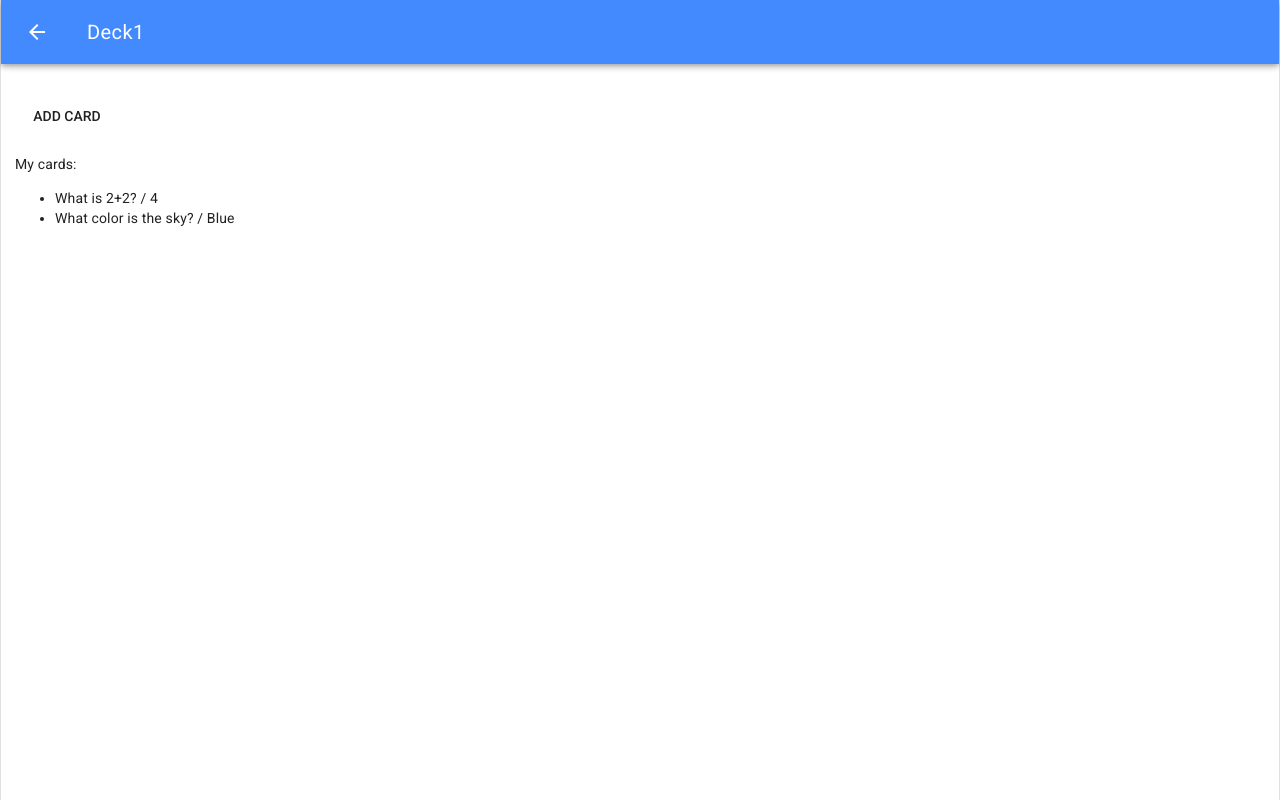
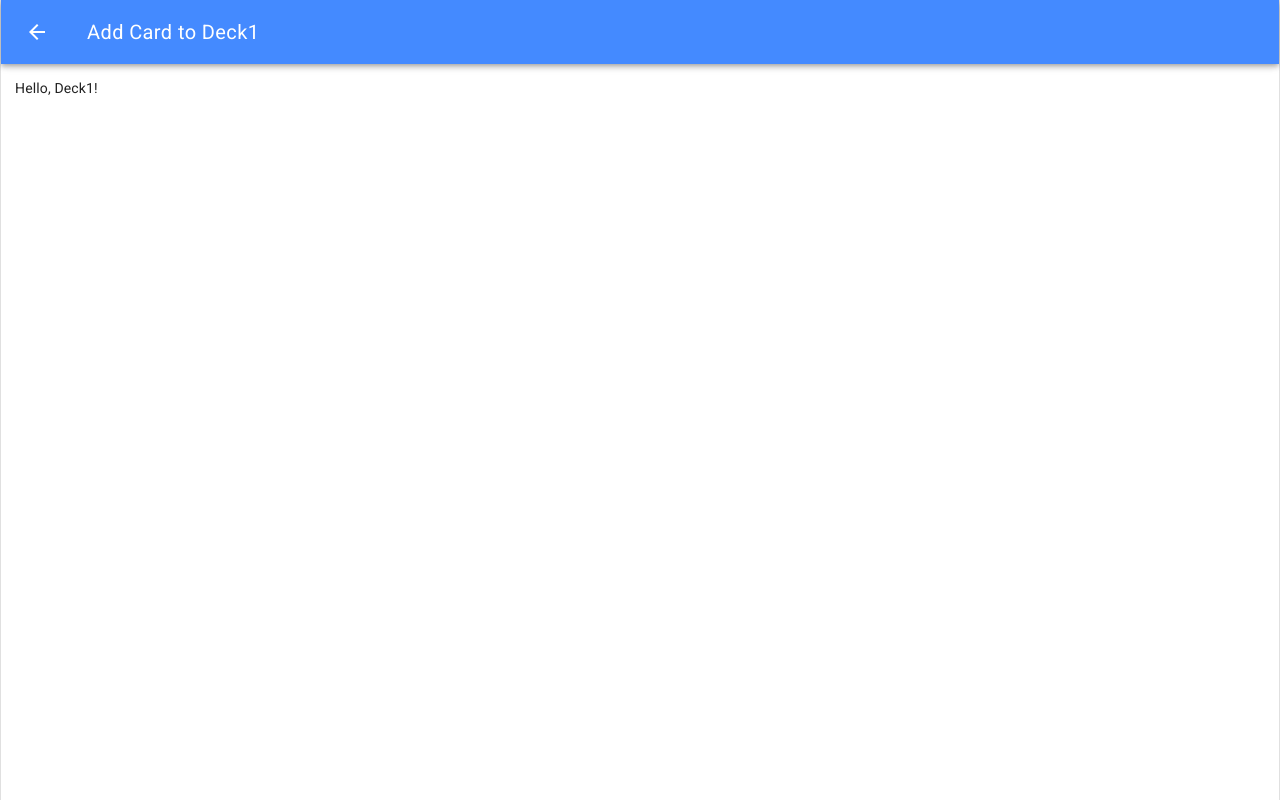
Before and after one commit to hathix/cabra-vue2, a Vue app: page /#/decks/12345/add in a window 1280 px wide. Built offline with nearby package versions, Linux system fonts and the light colour scheme.

Commit message:
add card page loads successfully

```diff
--- /dev/null
+++ b/src/mixins/Deck.js
@@ -0,0 +1,26 @@
+/**
+  Useful stuff for all deck-related pages.
+  Mainly related to extracting deck info from the URL.
+*/
+
+import _ from "lodash";
+
+export default {
+  props: ["id"],
+
+  computed: {
+    deck() {
+      // given the id from the URL, decide which deck we are referring to
+
+      // get deck from list of decks
+      console.log("Deck id is " + this.id);
+      let deckId = this.id;
+      // TODO search in list of decks for this
+      let allDecks = this.$store.state.decks;
+      // find first deck that matches
+      return _.find(allDecks, {
+        id: deckId
+      });
+    }
+  }
+};
--- a/src/router.js
+++ b/src/router.js
@@ -24,14 +24,13 @@ export default new Router({
           path: "/decks/:id",
           name: "deckpage",
           component: DeckPage,
-          props: true, // see https://router.vuejs.org/guide/essentials/passing-props.html#boolean-mode
-          children: [
-            {
-              path: "add",
-              name: "addcard",
-              component: AddEditCard
-            }
-          ]
+          props: true // see https://router.vuejs.org/guide/essentials/passing-props.html#boolean-mode
+        },
+        {
+          path: "/decks/:id/add",
+          name: "addcard",
+          component: AddEditCard,
+          props: true // see https://router.vuejs.org/guide/essentials/passing-props.html#boolean-mode
         },
         {
           path: "/about",
--- a/src/views/AddEditCard.vue
+++ b/src/views/AddEditCard.vue
@@ -1,45 +1,6 @@
 <template>
   <div>
-    <md-tabs md-alignment="centered">
-      <!-- <md-tab id="tab-home" md-icon="home"></md-tab> -->
-      <md-tab id="tab-pages" md-label="Create New" md-icon="create">
-
-        <form novalidate class="md-layout" @submit="addDeckFromScratch">
-
-          <md-card class="md-layout-item md-size-100 md-small-size-100">
-            <md-card-header>
-              <div class="md-title">Create deck from scratch</div>
-            </md-card-header>
-
-            <md-card-content>
-              <div class="md-layout md-gutter">
-                <div class="md-layout-item md-small-size-100">
-
-                  <md-field>
-                    <label>Deck name</label>
-                    <md-input v-model="deckName"></md-input>
-                    <!-- <span class="md-helper-text">Helper text</span> -->
-                  </md-field>
-                </div>
-              </div>
-            </md-card-content>
-
-            <md-card-actions>
-              <md-button type="submit" class="md-primary">Create deck</md-button>
-            </md-card-actions>
-          </md-card>
-
-        </form>
-      </md-tab>
-      <md-tab id="tab-posts" md-label="Quizlet Import" md-icon="cloud_download">
-        <md-field>
-          <label>Search for a set on Quizlet</label>
-          <md-input v-model="quizletSearchTerm"></md-input>
-          <!-- <span class="md-helper-text">Helper text</span> -->
-        </md-field>
-      </md-tab>
-      <!-- <md-tab id="tab-favorites" md-icon="favorite"></md-tab> -->
-    </md-tabs>
+    Hello, {{ deck.name }}!
   </div>
 </template>
 
@@ -48,21 +9,21 @@
 // import HelloWorld from "@/components/HelloWorld.vue";
 // import DeckList from "@/components/DeckList.vue";
 
-// import _ from "lodash";
+import _ from "lodash";
 import factory from "@/lib/factory";
 import Page from "@/mixins/Page";
+import Deck from "@/mixins/Deck";
 
 export default {
   name: "addcard",
 
-  mixins: [Page],
+  mixins: [Page, Deck],
 
-  data: function() {
-    return {
-      deckName: null,
-      quizletSearchTerm: null,
-      pageName: "Add Card", // used to update the title bar etc
-    };
+  computed: {
+    pageName() {
+      // computes the page's name, which will be shown on the app's TopBar
+      return "Add Card to " + this.deck.name;
+    }
   },
 
   // the router will pass the deck's ID, which is extracted from the URL.
--- a/src/views/DeckPage.vue
+++ b/src/views/DeckPage.vue
@@ -1,7 +1,7 @@
 <template>
   <div>
     <p>
-    <router-link tag="md-button" to="add" append>Add card</router-link>
+    <router-link to="add" append>Add card</router-link>
   </p>
     <p>
     My cards:
@@ -25,6 +25,7 @@
 import _ from "lodash";
 import factory from "@/lib/factory";
 import Page from "@/mixins/Page";
+import Deck from "@/mixins/Deck";
 
 export default {
   name: "deckpage",
@@ -32,33 +33,24 @@ export default {
   // this is much better than using $route directly -- that would make the
   // component very fragile. see:
   // https://router.vuejs.org/guide/essentials/passing-props.html#boolean-mode
-  props: ["id"],
+
   computed: {
     pageName() {
       // computes the page's name, which will be shown on the app's TopBar
       return this.deck.name;
     },
-    deck() {
-      // get deck from list of decks
-
-      let deckId = this.id;
-      // TODO search in list of decks for this
-      let allDecks = this.$store.state.decks;
-      // find first deck that matches
-      return _.find(allDecks, { id: deckId });
-    }
   },
   methods: {
-    addCard() {
-      // TODO: abstract out card creation
-      this.$store.dispatch("addCardToDeck", {
-        deckId: this.id,
-        card: factory.createCard({ question: "3+5", answer: "8" })
-      });
-    }
+    // addCard() {
+    //   // TODO: abstract out card creation
+    //   this.$store.dispatch("addCardToDeck", {
+    //     deckId: this.id,
+    //     card: factory.createCard({ question: "3+5", answer: "8" })
+    //   });
+    // }
   },
 
-  mixins: [Page]
+  mixins: [Page, Deck]
   // components: {
   //   HelloWorld,
   //   DeckList
```
